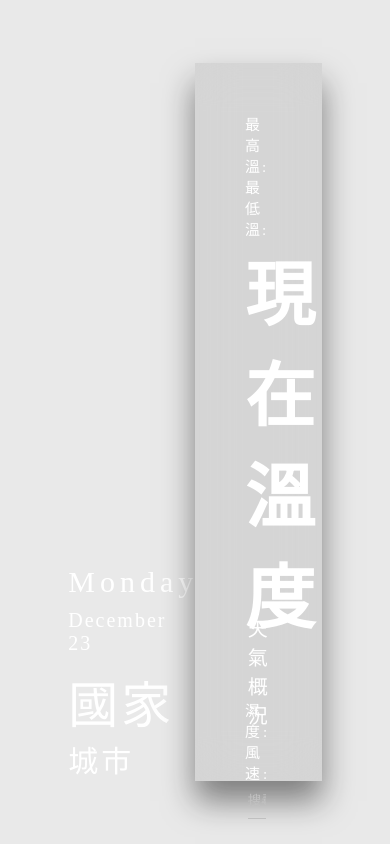
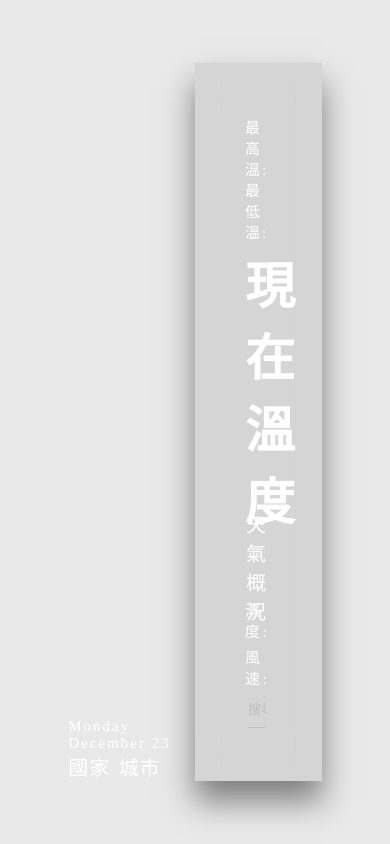
Before and after one commit to wuuuhy/weather-website, a website: page index.html in a window 390 px wide. Drawn offline with Linux system fonts and the light colour scheme; a web font is replaced by a local one.

Commit message:
Add moblie

```diff
--- a/sass/_base.scss
+++ b/sass/_base.scss
@@ -42,3 +42,28 @@ body {
   background-color: var(--grey-light-1);
   height: 100vh;
 }
+
+//Media
+@mixin mediaSm {
+  @media screen and (max-width: 500px) {
+    @content;
+  }
+}
+
+@mixin mediaMd {
+  @media screen and (min-width: 500px) and (max-width: 768px) {
+    @content;
+  }
+}
+
+@mixin mediaLg {
+  @media screen and (min-width: 768px) and (max-width: 1170px) {
+    @content;
+  }
+}
+
+@mixin mediaXl {
+  @media screen and (min-width: 1170px) {
+    @content;
+  }
+}
--- a/sass/_inter.scss
+++ b/sass/_inter.scss
@@ -37,6 +37,7 @@
 }
 
 .description {
+  width: 90%;
   display: flex;
   flex-direction: row;
   justify-content: flex-start;
--- a/sass/_layout.scss
+++ b/sass/_layout.scss
@@ -1,7 +1,6 @@
 .container {
   width: 100%;
   height: 100%;
-  background-image: url(/img01.jpg);
   background-size: cover;
   background-repeat: no-repeat;
   background-position: center;
--- /dev/null
+++ b/sass/_moblie.scss
@@ -0,0 +1,133 @@
+//大裝置螢幕
+@include mediaXl {
+}
+
+//小裝置螢幕
+@include mediaLg {
+  .content {
+    width: 65%;
+    height: 85%;
+    display: flex;
+    flex-direction: row;
+    justify-content: space-between;
+    align-items: center;
+
+    &.left {
+      width: 30%;
+      height: 100%;
+    }
+
+    & .right {
+      width: 60%;
+      height: 100%;
+
+      & .temp__now {
+        font-size: 6rem;
+      }
+    }
+  }
+}
+
+//平板
+@include mediaMd {
+  .content {
+    width: 70%;
+    height: 90%;
+    display: flex;
+    flex-direction: column;
+    justify-content: center;
+    align-items: center;
+  }
+  .left {
+    width: 100%;
+    height: 10%;
+    display: flex;
+    flex-direction: row;
+    justify-content: space-around;
+    align-items: center;
+  }
+
+  .week {
+    font-size: 2rem;
+    letter-spacing: 0.3rem;
+    margin-bottom: 0rem;
+  }
+
+  .month {
+    font-size: 2rem;
+    letter-spacing: 0.4rem;
+    margin-bottom: 0rem;
+  }
+
+  .name {
+    letter-spacing: 0.5rem;
+
+    &__country {
+      font-size: 2.5em;
+      margin-right: 0.5rem;
+    }
+
+    &__city {
+      font-size: 2.5rem;
+    }
+  }
+
+  .right {
+    width: 90%;
+    height: 80%;
+    display: flex;
+    flex-direction: column;
+    align-items: center;
+    justify-content: space-around;
+
+    &.temp__now {
+      font-size: 5rem;
+      letter-spacing: 0.8rem;
+    }
+
+    &.description {
+      justify-content: center;
+      &__icon {
+        width: 50%;
+      }
+
+      &__word {
+        font-size: 1.5rem;
+        letter-spacing: 0.3rem;
+      }
+    }
+  }
+}
+
+//手機
+@include mediaSm {
+  .week {
+    font-size: 1.5rem;
+    letter-spacing: 0.2rem;
+    margin-bottom: 0rem;
+  }
+
+  .month {
+    font-size: 1.5rem;
+    letter-spacing: 0.2rem;
+    margin-bottom: 0rem;
+  }
+
+  .name {
+    letter-spacing: 0.1rem;
+
+    &__country {
+      font-size: 2em;
+      margin-right: 0.5rem;
+    }
+
+    &__city {
+      font-size: 2rem;
+    }
+  }
+
+  .temp__now {
+    font-size: 5rem;
+    letter-spacing: 0.6rem;
+  }
+}
--- a/sass/main.scss
+++ b/sass/main.scss
@@ -1,3 +1,4 @@
-@import "base";
-@import "layout";
-@import "inter";
+@import 'base';
+@import 'layout';
+@import 'inter';
+@import 'moblie';
```
Also changed, not shown: css/style.css.
